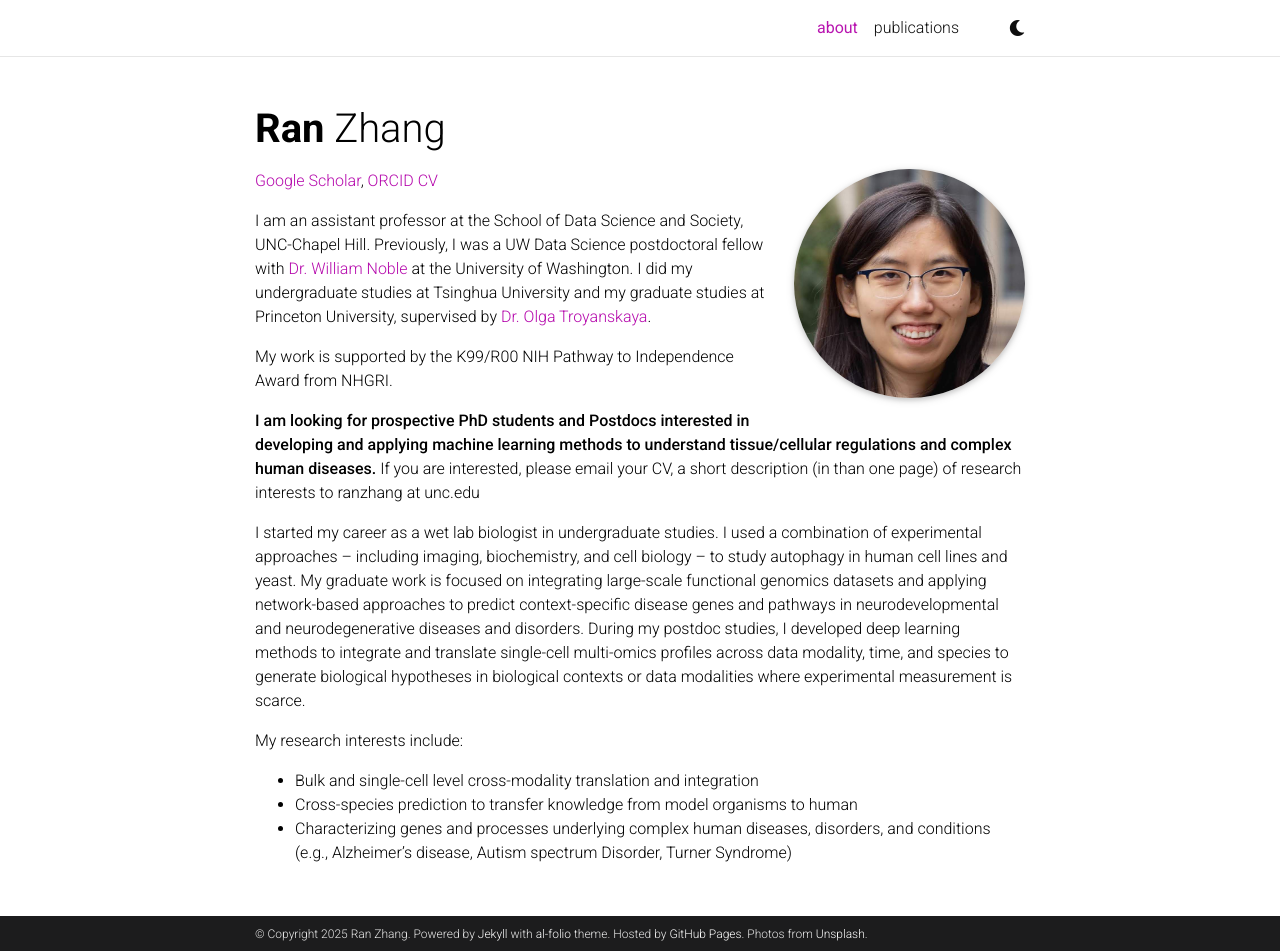
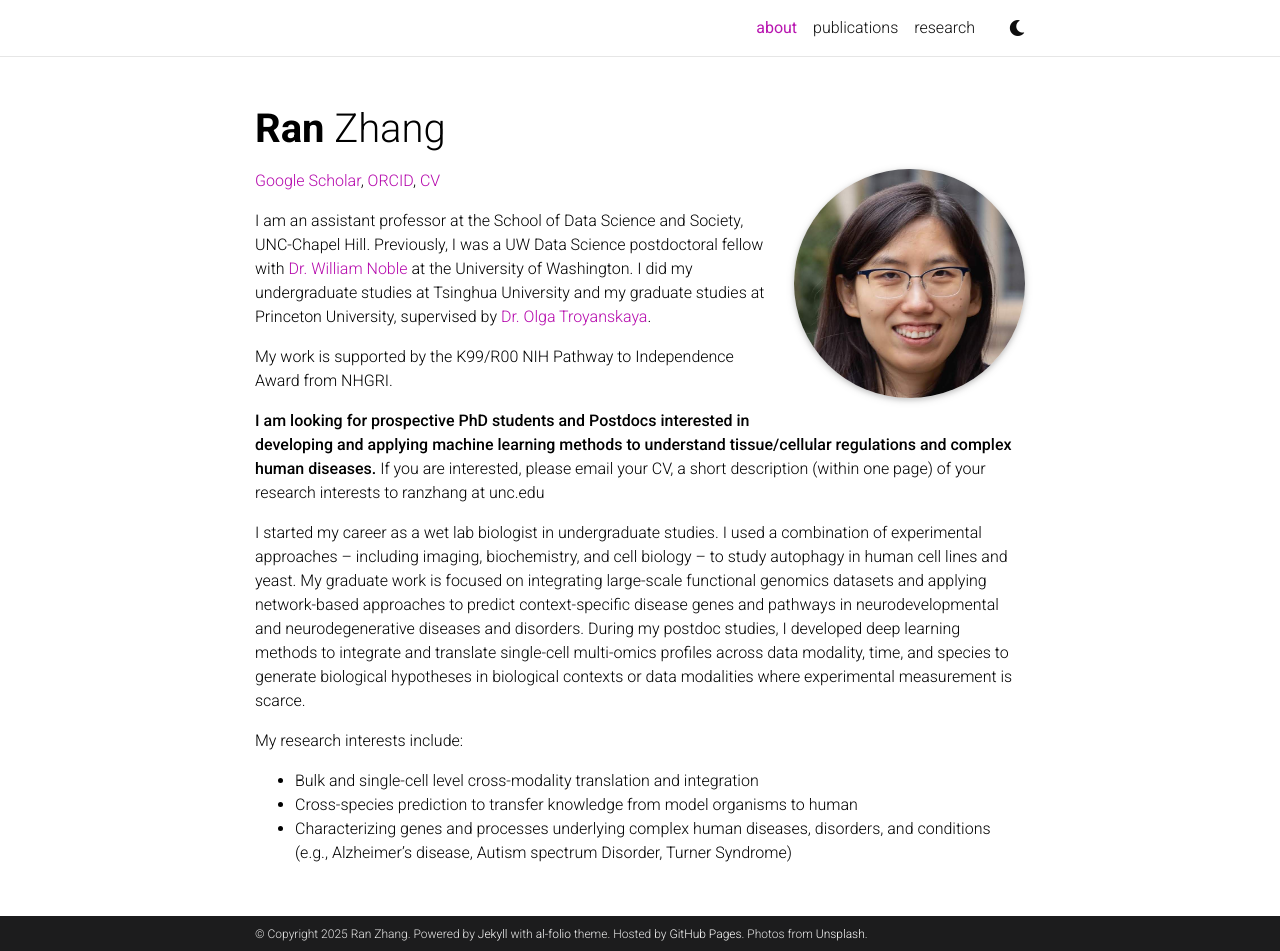
Before and after one commit to RanZhang08/RanZhang08.github.io, a Jekyll site: the page built from _pages/about.md, in a window 1280 px wide and 951 px high. Built offline with Jekyll 4.4.1, drawn with Linux system fonts in a browser that asks for light colours; full-size pictures stand in for the smaller copies a plugin makes; comment, search, counter and statistics services are not loaded; a style sheet for code colours, icons or effects is not loaded.

Commit message:
fix typo

```diff
--- a/_bibliography/papers.bib
+++ b/_bibliography/papers.bib
@@ -3,7 +3,7 @@
 
 @article{li2025pseudotime,
   abbr={Genome Biol.},
-  title={PSceptic: pseudotime analysis for time-series single-cell sequencing and imaging data},
+  title={Sceptic: pseudotime analysis for time-series single-cell sequencing and imaging data},
   author={Li, Gang and Kim, Hyeon-Jin and Pendyala, Sriram and Zhang, Ran and Disteche, Christine M and Vert, Jean-Philippe and Deng, Xinxian and Fowler, Doug and Noble, William Stafford},
   journal={Genome Biology},
   pages={2025--07},
@@ -181,7 +181,8 @@
   number={1},
   pages={1--22},
   year={2025},
-  publisher={Springer}
+  publisher={Springer},
+  html={https://genomebiology.biomedcentral.com/articles/10.1186/s13059-025-03493-x}
 }
 
 
--- a/_pages/about.md
+++ b/_pages/about.md
@@ -17,7 +17,7 @@
 ---
 
 [Google Scholar](https://scholar.google.com/citations?user=mnTncLgAAAAJ&hl=en/),
-[ORCID](https://orcid.org/0000-0002-7630-1251)
+[ORCID](https://orcid.org/0000-0002-7630-1251),
 [CV](/assets/pdf/RanZhang_cv.pdf)
 
 I am an assistant professor at the School of Data Science and Society, UNC-Chapel Hill.
@@ -25,7 +25,7 @@
 
 My work is supported by the K99/R00 NIH Pathway to Independence Award from NHGRI.
 
-<span style="color:navy;">**I am looking for prospective PhD students and Postdocs interested in developing and applying machine learning methods to understand tissue/cellular regulations and complex human diseases.**</span> If you are interested, please email your CV, a short description (in than one page) of research interests to ranzhang at unc.edu
+<span style="color:navy;">**I am looking for prospective PhD students and Postdocs interested in developing and applying machine learning methods to understand tissue/cellular regulations and complex human diseases.**</span> If you are interested, please email your CV, a short description (within one page) of your research interests to ranzhang at unc.edu
 
 I started my career as a wet lab biologist in undergraduate studies. I used a combination of experimental approaches -- including imaging, biochemistry, and cell biology -- to study autophagy in human cell lines and yeast.
 My graduate work is focused on integrating large-scale functional genomics datasets and applying network-based approaches to predict context-specific disease genes and pathways in neurodevelopmental and neurodegenerative diseases and disorders.
--- a/_pages/projects.md
+++ b/_pages/projects.md
@@ -1,6 +1,6 @@
 ---
 layout: page
-title:
+title: research
 permalink: /projects/
 description: A growing collection of your cool projects.
 nav: true
```
